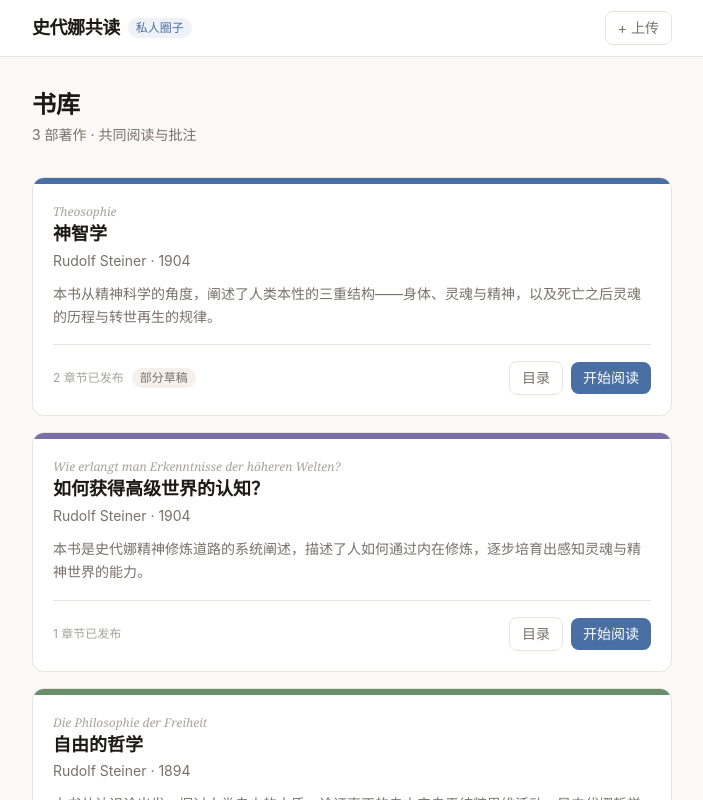
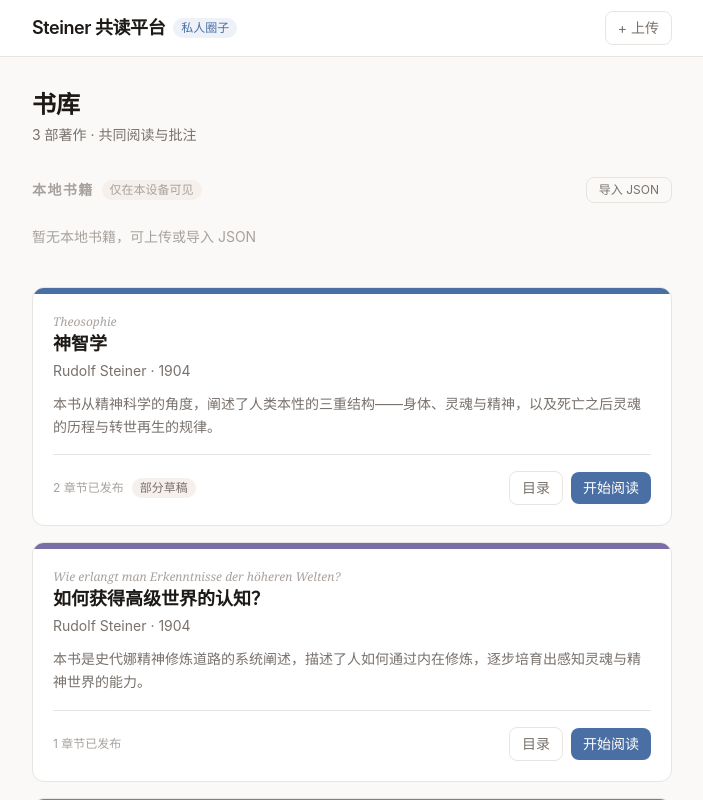
Before and after one commit to fwangdt-gif/steiner-reader, a Next.js app: page / in a window 1280 px wide. Shown: the top 800 px of the page, without its empty margins (288-991 px from the left). Built offline with nearby package versions, Linux system fonts and the light colour scheme.

Commit message:
update homepage title

```diff
--- a/app/LocalBooks.tsx
+++ b/app/LocalBooks.tsx
@@ -1,8 +1,8 @@
 'use client'
 
-import { useEffect, useState } from 'react'
+import { useEffect, useRef, useState } from 'react'
 import Link from 'next/link'
-import { getLocalBooks } from '@/lib/local-books'
+import { getLocalBooks, saveLocalBook } from '@/lib/local-books'
 import type { Book } from '@/lib/data'
 
 function exportBook(book: Book) {
@@ -18,15 +18,48 @@ function exportBook(book: Book) {
 
 export default function LocalBooks() {
   const [books, setBooks] = useState<Book[]>([])
+  const fileInputRef = useRef<HTMLInputElement>(null)
+
+  const handleImport = (e: React.ChangeEvent<HTMLInputElement>) => {
+    const file = e.target.files?.[0]
+    if (!file) return
+    const reader = new FileReader()
+    reader.onload = (ev) => {
+      try {
+        const data = JSON.parse(ev.target?.result as string)
+        // 支持单本书（对象）或多本书（数组）
+        const items: Book[] = Array.isArray(data) ? data : [data]
+        for (const item of items) {
+          if (!item.id || !item.titleZh || !Array.isArray(item.chapters)) {
+            alert('JSON 格式有误：缺少 id、titleZh 或 chapters 字段')
+            return
+          }
+          saveLocalBook(item)
+        }
+        setBooks(getLocalBooks())
+      } catch {
+        alert('文件解析失败，请确认是有效的 JSON 文件')
+      } finally {
+        // 重置 input，允许重复导入同一文件
+        if (fileInputRef.current) fileInputRef.current.value = ''
+      }
+    }
+    reader.readAsText(file)
+  }
 
   useEffect(() => {
     setBooks(getLocalBooks())
   }, [])
 
-  if (books.length === 0) return null
-
   return (
     <div className="mb-8">
+      <input
+        ref={fileInputRef}
+        type="file"
+        accept=".json"
+        className="hidden"
+        onChange={handleImport}
+      />
       <div className="flex items-center gap-2 mb-4">
         <h2 className="text-sm font-semibold uppercase tracking-widest" style={{ color: 'var(--text-muted)' }}>
           本地书籍
@@ -37,9 +70,21 @@ export default function LocalBooks() {
         >
           仅在本设备可见
         </span>
+        <button
+          onClick={() => fileInputRef.current?.click()}
+          className="ml-auto text-xs px-3 py-1 rounded-lg border"
+          style={{ borderColor: 'var(--border)', color: 'var(--text-secondary)' }}
+        >
+          导入 JSON
+        </button>
       </div>
 
       <div className="flex flex-col gap-4">
+        {books.length === 0 && (
+          <p className="text-sm py-2" style={{ color: 'var(--text-muted)' }}>
+            暂无本地书籍，可上传或导入 JSON
+          </p>
+        )}
         {books.map((book) => (
           <div
             key={book.id}
--- a/app/page.tsx
+++ b/app/page.tsx
@@ -13,7 +13,7 @@ export default function LibraryPage() {
       >
         <div className="max-w-2xl mx-auto px-4 h-14 flex items-center justify-between">
           <div className="flex items-center gap-2">
-            <span className="text-lg font-semibold tracking-tight">史代娜共读</span>
+            <span className="text-lg font-semibold tracking-tight">Steiner 共读平台</span>
             <span
               className="text-xs px-2 py-0.5 rounded-full"
               style={{ backgroundColor: 'var(--accent-light)', color: 'var(--accent)' }}
```
